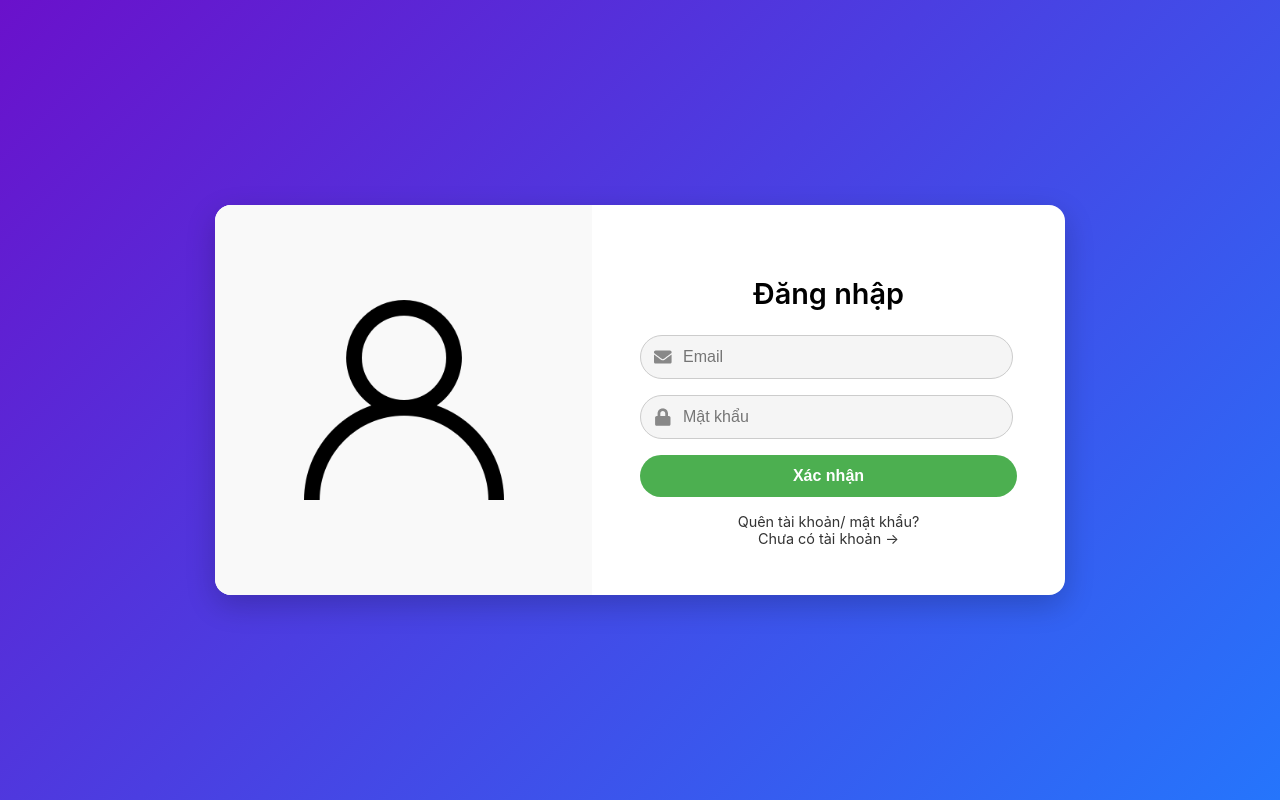
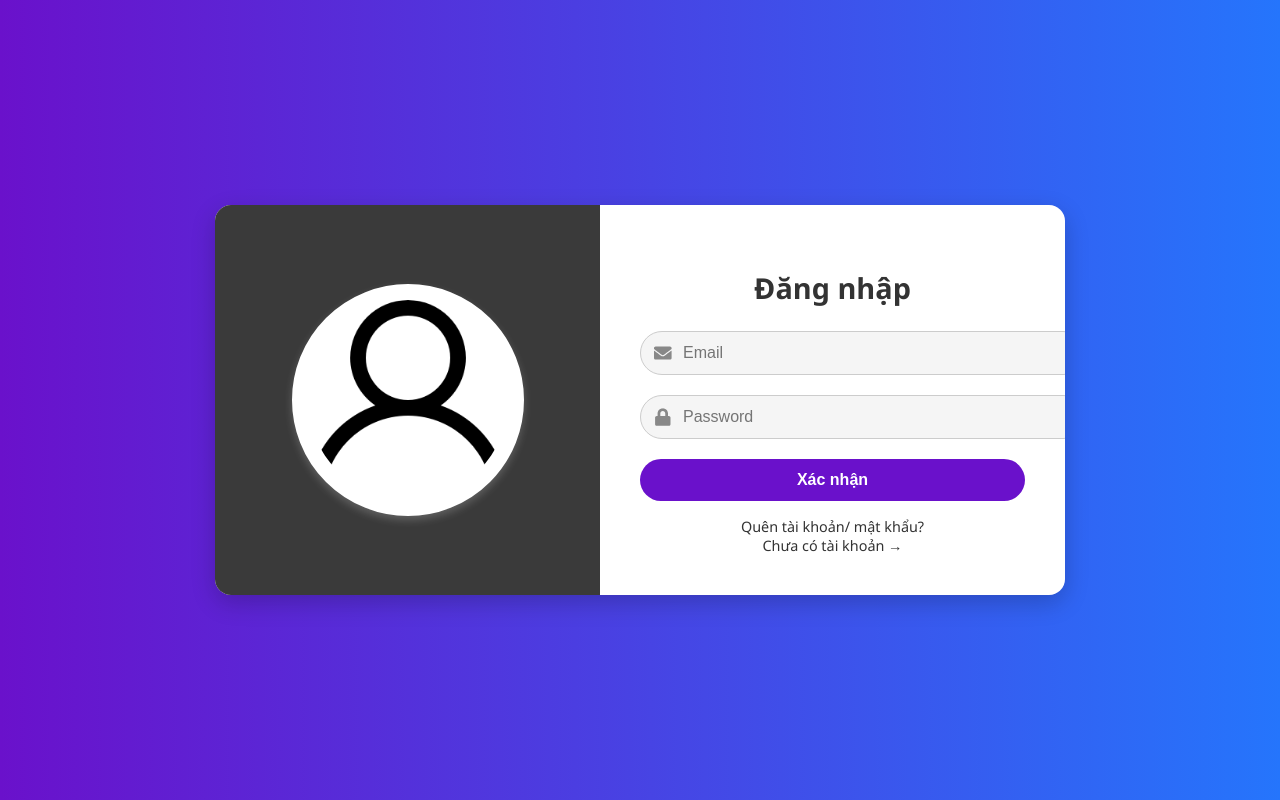
Before and after one commit to TuanNinhBK67/CN-WEB-FE-20242, a React (Create React App) app: page /login in a window 1280 px wide. Built offline with nearby package versions, Linux system fonts and the light colour scheme.

Commit message:
update login fe

```diff
--- a/src/App.js
+++ b/src/App.js
@@ -2,11 +2,15 @@ import logo from './logo.svg';
 import './App.scss';
 import {Routes, Route} from "react-router-dom";
 import Login from "./pages/Login.jsx"
+import HomePage from "./pages/HomePage.jsx"
+import Register from './pages/Register.jsx';
 
 function App() {
   return (
     <Routes>
+      <Route path="/" element={<HomePage />}/>
       <Route path="/login" element={<Login/>}/>
+      <Route path="/register" element={<Register/>}/>
       // others routes
     </Routes>
     // <div className="App">
--- a/src/assets/scss/login.scss
+++ b/src/assets/scss/login.scss
@@ -1,23 +1,25 @@
 .login-wrapper {
   height: 100vh;
-  background: linear-gradient(135deg, #6a11cb, #2575fc);
+  background: linear-gradient(to right, #6a11cb, #2575fc);
   display: flex;
   justify-content: center;
   align-items: center;
+  font-family: 'Segoe UI', sans-serif;
 }
 
 .login-card {
-  width: 850px;
   display: flex;
-  background: #fff;
+  background: white;
   border-radius: 16px;
   overflow: hidden;
-  box-shadow: 0 10px 30px rgba(0, 0, 0, 0.2);
+  box-shadow: 0 8px 25px rgba(0, 0, 0, 0.2);
+  width: 850px;
+  max-width: 95vw;
 }
 
 .login-left {
   flex: 1;
-  background: #f9f9f9;
+  background: #3a3a3a;
   display: flex;
   justify-content: center;
   align-items: center;
@@ -26,21 +28,25 @@
 .login-illustration {
   width: 200px;
   height: 200px;
+  object-fit: contain;
+  //filter: brightness(100);
+  border: 4px solid white;
+  border-radius: 50%;
+  padding: 12px;
+  background-color: white;
+  box-shadow: 0 4px 8px rgba(255, 255, 255, 0.2);
 }
 
 .login-right {
   flex: 1;
-  padding: 3rem;
-  display: flex;
-  flex-direction: column;
-  justify-content: center;
+  padding: 2.5rem;
 }
 
 .login-title {
+  text-align: center;
+  margin-bottom: 1.5rem;
   font-size: 1.8rem;
-  font-weight: 600;
-  margin-bottom: 1.5rem;
-  text-align: center;
+  color: #333;
 }
 
 .login-form {
@@ -48,9 +54,37 @@
   flex-direction: column;
 }
 
+.input-wrapper {
+  position: relative;
+  margin-bottom: 1.25rem;
+
+  input {
+    width: 100%;
+    padding: 12px 16px 12px 42px;
+    border-radius: 30px;
+    border: 1px solid #ccc;
+    font-size: 1rem;
+    background: #f5f5f5;
+    outline: none;
+
+    &:focus {
+      border-color: #6a11cb;
+    }
+  }
+
+  .icon {
+    position: absolute;
+    top: 50%;
+    left: 14px;
+    transform: translateY(-50%);
+    color: #888;
+    font-size: 1.1rem;
+  }
+}
+
 .login-button {
   padding: 12px;
-  background-color: #4CAF50;
+  background-color: #6a11cb;
   border: none;
   border-radius: 30px;
   color: white;
@@ -60,7 +94,7 @@
   margin-bottom: 1rem;
 
   &:hover {
-    background-color: #45a049;
+    background-color: #5011b5;
   }
 }
 
@@ -71,8 +105,10 @@
   a {
     color: #333;
     text-decoration: none;
+
     &:hover {
       text-decoration: underline;
+      color: #6a11cb;
     }
   }
 }
@@ -80,29 +116,6 @@
 .error {
   color: red;
   font-size: 0.9rem;
-  margin-bottom: 10px;
+  margin-bottom: 1rem;
   text-align: center;
 }
-
-.input-wrapper {
-  position: relative;
-  margin-bottom: 1rem;
-
-  input {
-    width: 83%;
-    padding: 12px 16px 12px 42px;
-    border-radius: 30px;
-    border: 1px solid #ccc;
-    background: #f5f5f5;
-    font-size: 1rem;
-  }
-
-  .icon {
-    position: absolute;
-    top: 50%;
-    left: 14px;
-    transform: translateY(-50%);
-    font-size: 1.1rem;
-    color: #888;
-  }
-}
--- /dev/null
+++ b/src/pages/HomePage.jsx
@@ -0,0 +1,8 @@
+import React from "react";
+
+const homepage = () => {
+    return(
+        <h1>This is homepage</h1>
+    )
+}
+export default homepage;
--- a/src/pages/Login.jsx
+++ b/src/pages/Login.jsx
@@ -2,8 +2,10 @@ import React, { useState } from "react";
 import "../assets/scss/login.scss";
 import {login} from "../services/userService";
 import {FaEnvelope, FaLock} from "react-icons/fa"
+import { useNavigate } from "react-router-dom";
 
 const Login = () =>{
+    const navigate = useNavigate();
     const [email, setEmail] = useState("")
     const [password, setPassword] = useState("")
     const [err, setErr] = useState("")
@@ -20,6 +22,7 @@ const Login = () =>{
             const {token, user} = res.data;
             localStorage.setItem("token", token);
             setErr("");
+            navigate("/")
         }
         catch(err){
             setErr(err.response?.data?.message || "Lỗi không xác định");
@@ -55,7 +58,7 @@ const Login = () =>{
                             <FaLock className="icon" />
                             <input
                                 type="password"
-                            placeholder="Mật khẩu"
+                                placeholder="Password"
                                 value={password}
                                 onChange={(e) => setPassword(e.target.value)}
                             />
--- /dev/null
+++ b/src/pages/Register.jsx
@@ -0,0 +1,11 @@
+import React, { useState } from "react";
+
+
+const RegisterAccount = () => {
+
+    return(
+      <h1>This is register page</h1>
+    )
+}
+
+export default RegisterAccount;
```
Lines whose indentation alone changed are shown as unchanged.
